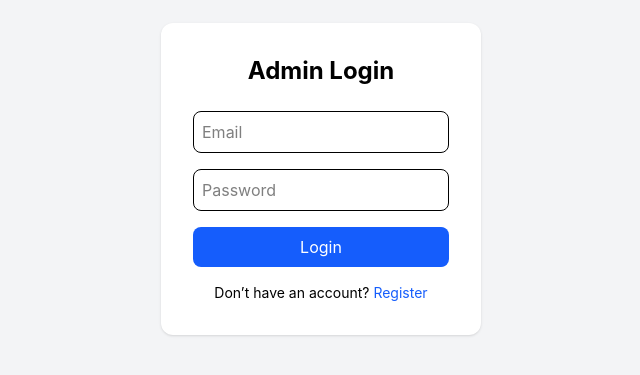
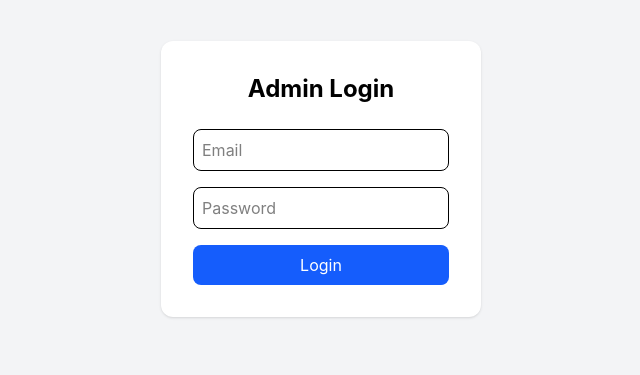
Before and after one commit to Nayakdheera/pvr-invoice-system, a React (Vite) app in the folder frontend/: page / in a window 1280 px wide. Shown: the part 221-596 px from the top of the page, without its empty margins (319-959 px from the left). Built offline with nearby package versions, Linux system fonts and the light colour scheme.

Commit message:
fix login

```diff
--- a/frontend/src/pages/Login.jsx
+++ b/frontend/src/pages/Login.jsx
@@ -69,7 +69,7 @@
       <button className="w-full bg-blue-600 text-white py-2 rounded-lg hover:bg-blue-700">
         Login
       </button>
-      <p className="text-center mt-4 text-sm">
+      {/* <p className="text-center mt-4 text-sm">
         Don’t have an account?{" "}
         <span
           onClick={() => navigate("/register")}
@@ -77,7 +77,7 @@
         >
           Register
         </span>
-      </p>
+      </p> */}
 
     </form>
   </div>
```
